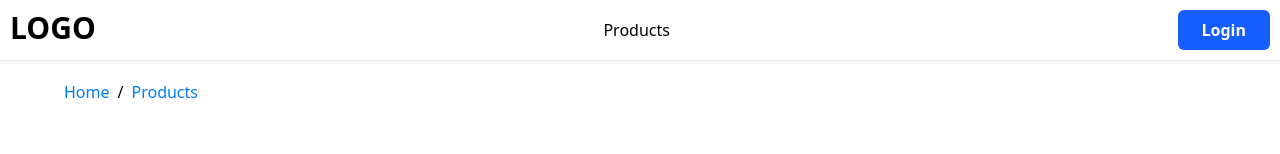
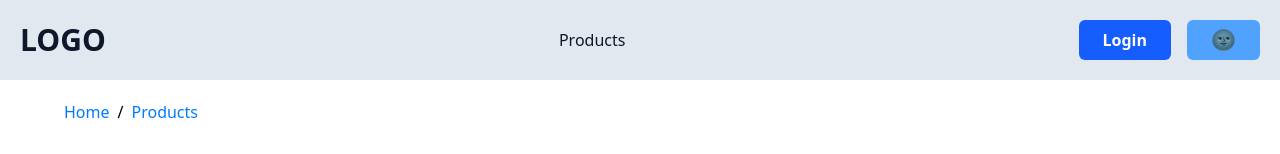
Before and after one commit to awul-code/atomic-react, a React (Vite) app: page /products in a window 1280 px wide. Shown: the top 154 px of the page. Built offline with nearby package versions, Linux system fonts and the light colour scheme; no server answers; sample sign-in values are in the browser's storage.

Commit message:
feat: set darkmode button and theme with useContext

```diff
--- a/src/components/Layouts/AuthLayouts.jsx
+++ b/src/components/Layouts/AuthLayouts.jsx
@@ -1,8 +1,11 @@
+import { useContext } from 'react';
 import { Link } from 'react-router-dom';
+import { DarkMode } from '../../context/DarkMode';
 
 const AuthLayout = ({ children, title, type }) => {
+    const { isDarkMode } = useContext(DarkMode)
     return (<>
-        <div className='bg-slate-200 h-screen flex justify-center items-center'>
+        <div className={`bg-slate-200 h-screen flex justify-center items-center ${isDarkMode && "bg-slate-900"}`} >
             <div className="w-full max-w-xs bg-slate-100 p-7 rounded">
                 <h1 className="text-3xl text-blue-600 font-bold mb-8">{title}</h1>
                 <p className="font-medium text-slate-500 mb-8">
--- a/src/components/Layouts/Navbar.jsx
+++ b/src/components/Layouts/Navbar.jsx
@@ -1,16 +1,21 @@
 import Button from "../Elements/Button/Index"
 import { useLogin } from '../../Hooks/useLogin';
 import { Link } from "react-router-dom";
-
+import { DarkMode } from "../../context/DarkMode";
+import { useContext } from "react";
 const Navbar = () => {
     const username = useLogin()
+    const { isDarkMode, setIsDarkMode } = useContext(DarkMode)
     const handleLogout = () => {
         localStorage.removeItem("token")
         window.location.href = "/login"
     }
+    const handleDarkMode = () => {
+        setIsDarkMode(!isDarkMode)
+    }
     return (
         <>
-            <nav className='flex justify-between p-[10px] shadow'>
+            <nav className={["flex items-center justify-between p-5", isDarkMode ? "bg-slate-900" : "bg-slate-200", isDarkMode ? "text-slate-200" : "text-slate-900"].join(" ")}>
                 <h1 className='text-3xl font-bold'>LOGO</h1>
                 <ul className="flex items-center justify-center hover:text-sky-400 font-light">
                     <li><Link to={'/products'}>Products</Link></li>
@@ -27,6 +32,13 @@ const Navbar = () => {
                             :
                             <Link to={'/login'}><Button type="button" className='bg-blue-600 text-white py-2 rounded h-5 cursor-pointer'>Login</Button></Link>
                     }
+
+                    <Button
+                        className="bg-blue-400 flex items-center justify-center "
+                        onClick={handleDarkMode}
+                    >
+                        <p className={`${isDarkMode ? "text-slate-900" : "text-slate-200"} text-xl`}> {isDarkMode ? "🌞" : "🌚"}</p>
+                    </Button>
                 </div>
             </nav >
         </>
--- /dev/null
+++ b/src/context/DarkMode.jsx
@@ -0,0 +1,14 @@
+import { createContext, useState } from "react";
+
+const DarkModeContext = createContext();
+
+const DarkModeContextProvider = ({ children }) => {
+    const [isDarkMode, setIsDarkMode] = useState(false);
+    return (
+        <DarkModeContext.Provider value={{ isDarkMode, setIsDarkMode }}>
+            {children}
+        </DarkModeContext.Provider>
+    )
+}
+export const DarkMode = DarkModeContext;
+export default DarkModeContextProvider;
--- a/src/main.jsx
+++ b/src/main.jsx
@@ -11,6 +11,7 @@ import DetailProductPage from './Pages/detailProduct.jsx'
 import { Provider } from 'react-redux'
 import store from './redux/store.js'
 import HomePage from './Pages/home.jsx'
+import DarkModeContextProvider from './context/DarkMode.jsx'
 
 
 
@@ -39,10 +40,12 @@ const router = createBrowserRouter([
 createRoot(document.getElementById('root')).render(
   <StrictMode>
     <Provider store={store}>
-      <RouterProvider
-        router={router}
-        future={{ v7_startTransition: true, v7_relativeSplatPath: true }}
-      />
+      <DarkModeContextProvider>
+        <RouterProvider
+          router={router}
+          future={{ v7_startTransition: true, v7_relativeSplatPath: true }}
+        />
+      </DarkModeContextProvider>
     </Provider>
-  </StrictMode>,
+  </StrictMode>
 )
```
